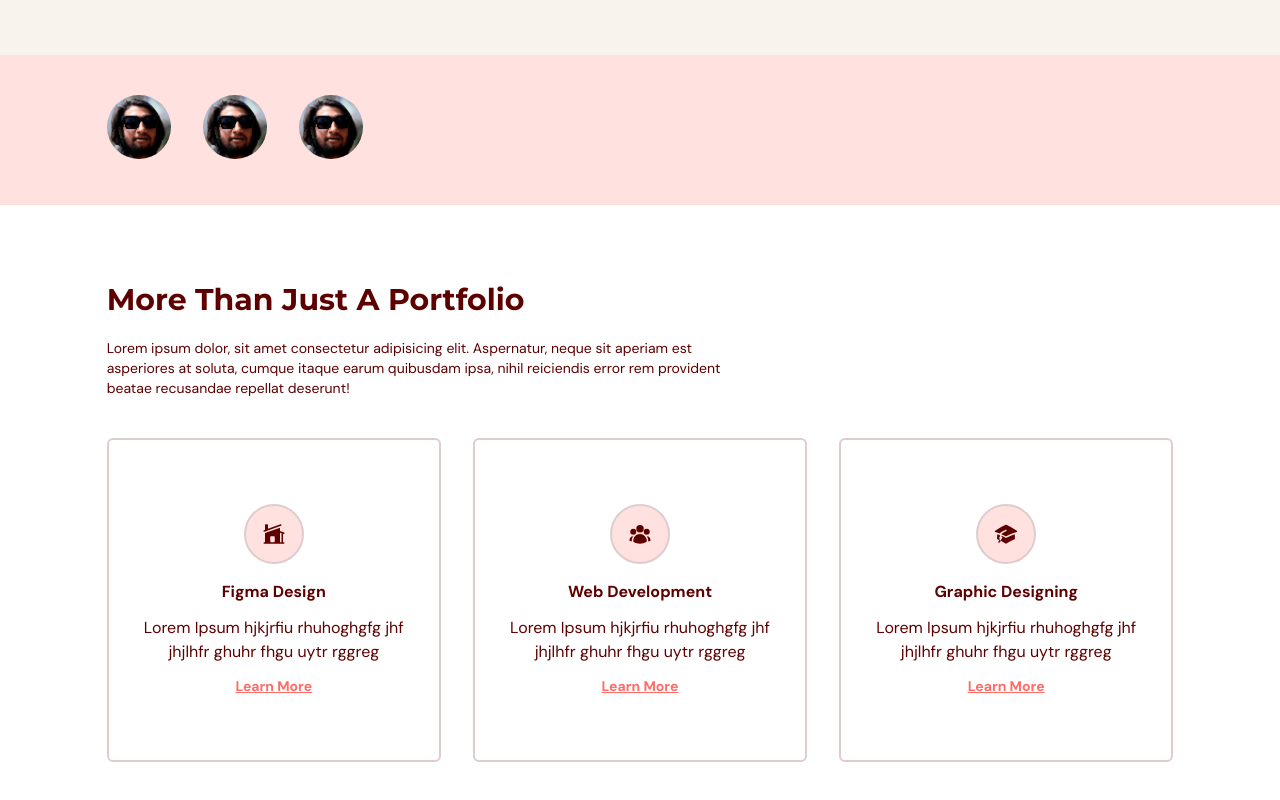
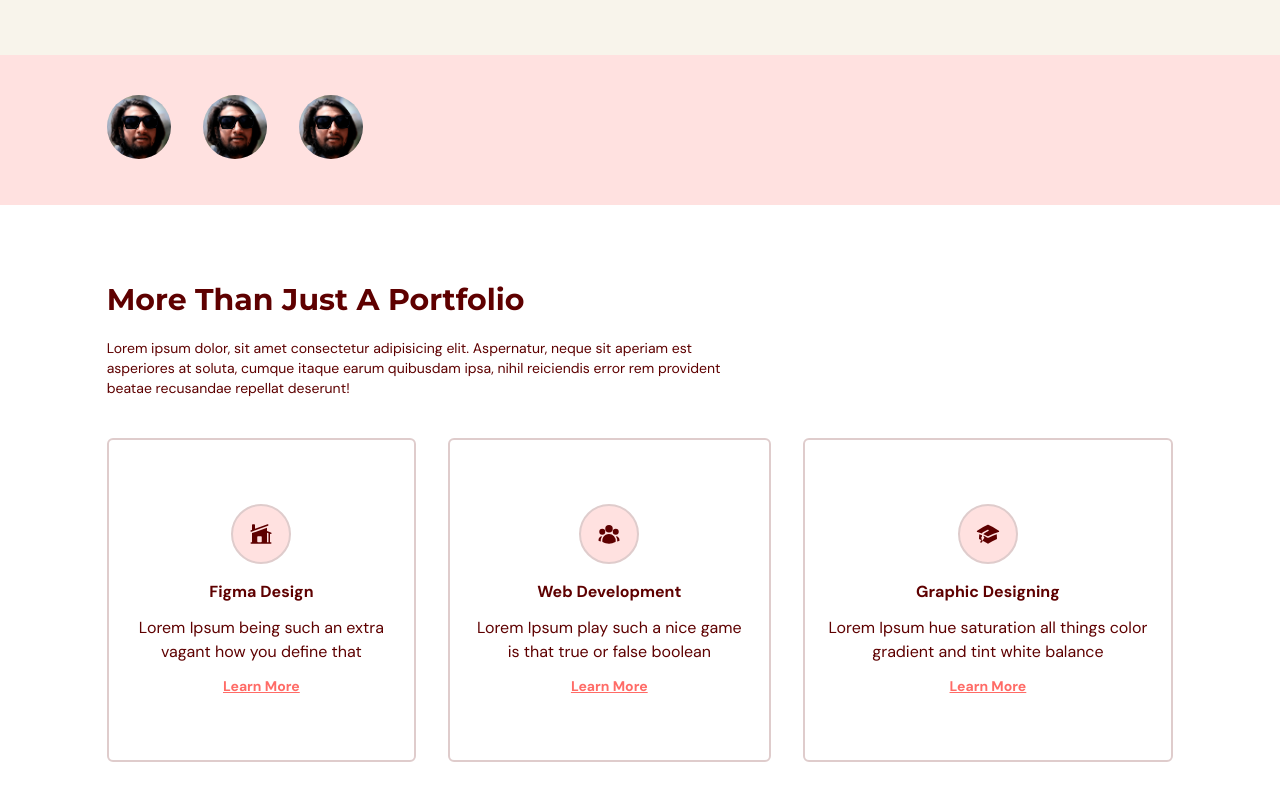
Before and after one commit to chirang56/aj-studio, a React (Vite) app: page / in a window 1280 px wide. Shown: the part 618-1418 px from the top of the page. Built offline with nearby package versions, Linux system fonts and the light colour scheme.

Commit message:
add animation using framer motion in about section

```diff
--- a/src/scenes/abouts/About.tsx
+++ b/src/scenes/abouts/About.tsx
@@ -1,5 +1,11 @@
 import { SelectedPage } from '@/shared/type';
+import { motion } from 'framer-motion';
 import AnchorLink from 'react-anchor-link-smooth-scroll';
+
+const childVariant = {
+    hidden: { opactity: 0, scale: 0.9 },
+    visible : { opacity: 1, scale: 1 },
+};
 
 type Props = {
     icon: JSX.Element;
@@ -10,15 +16,18 @@
 
 const About = ({ icon, title, description, setSelectedPage}: Props) => {
   return (
-    <div className="mt-5 rounded-md border-2 border-gray-100 px-5 py-16 text-center">
-        <div className="mb-4 flex justify-center">
-            <div className="rounded-full border-2 border-gray-100 bg-primary-100 p-4">
-                {icon}
+    <motion.div
+        variants={childVariant}
+        className="mt-5 rounded-md border-2 border-gray-100 px-5 py-16 text-center">
+            <div className="mb-4 flex justify-center">
+                <div className="rounded-full border-2 border-gray-100 bg-primary-100 p-4">
+                    {icon}
+                </div>
             </div>
-        </div>
 
         <h4 className="font-bold"> {title} </h4>
         <p className="my-3"> {description} </p>
+
         <AnchorLink
             className="text-sm font-bold text-primary-500 underline hover:text-secondary-500"
             onClick={() => setSelectedPage(SelectedPage.Contact)}
@@ -26,8 +35,7 @@
         >
             <p>Learn More</p>
         </AnchorLink>
-
-    </div>
+    </motion.div>
   );
 };
 
--- a/src/scenes/abouts/index.tsx
+++ b/src/scenes/abouts/index.tsx
@@ -12,19 +12,26 @@
   {
     icon: <HomeModernIcon className="h-6 w-6" />,
     title: "Figma Design",
-    description: "Lorem Ipsum hjkjrfiu rhuhoghgfg jhf jhjlhfr ghuhr fhgu uytr rggreg",
+    description: "Lorem Ipsum being such an extra vagant how you define that",
   },
   {
     icon: <UserGroupIcon className="h-6 w-6" />,
     title: "Web Development",
-    description: "Lorem Ipsum hjkjrfiu rhuhoghgfg jhf jhjlhfr ghuhr fhgu uytr rggreg",
+    description: "Lorem Ipsum play such a nice game is that true or false boolean",
   },
   {
     icon: <AcademicCapIcon className="h-6 w-6" />,
     title: "Graphic Designing",
-    description: "Lorem Ipsum hjkjrfiu rhuhoghgfg jhf jhjlhfr ghuhr fhgu uytr rggreg",
+    description: "Lorem Ipsum hue saturation all things color gradient and tint white balance",
   },
 ];
+
+const container = {
+  hidden: {},
+  visible: {
+    transition: { staggerChildren: 0.2 }
+  }
+};
 
 type Props = {
     setSelectedPage: (value: SelectedPage) => void;
@@ -37,17 +44,32 @@
       onViewportEnter={() => setSelectedPage(SelectedPage.About)}
     >
       {/* Header */}
-      <div className="md:my-5 md:w-3/5">
+      <motion.div
+        className="md:my-5 md:w-3/5"
+        initial="hidden"
+        whileInView="visible"
+        viewport={{ once: true, amount: 0.5 }}
+        transition={{ duration: 0.5 }}
+        variants={{
+          hidden: { opacity:0, x: -50},
+          visible: { opacity:1, x: 0},
+      }}>
           <HText> More Than Just A Portfolio </HText>
             <p className="my-5 text-sm">
               Lorem ipsum dolor, sit amet consectetur adipisicing elit. Aspernatur,
               neque sit aperiam est asperiores at soluta, cumque itaque earum quibusdam
               ipsa, nihil reiciendis error rem provident beatae recusandae repellat deserunt!
             </p>
-      </div>
+      </motion.div>
 
       {/* About */}
-      <div className="mt-5 items-center justify-between gap-8 md:flex">
+      <motion.div
+        className="mt-5 items-center justify-between gap-8 md:flex"
+        initial="hidden"
+        whileInView="visible"
+        viewport={{once: true, amount: 0.5 }}
+        variants={ container }
+      >
         {abouts.map((about: AboutType) => (
           <About
             key={about.title}
@@ -57,7 +79,7 @@
             setSelectedPage={setSelectedPage}
           />
         ))}
-      </div>
+      </motion.div>
       </motion.div>
     </section>
   );
```
Lines whose indentation alone changed are shown as unchanged.
